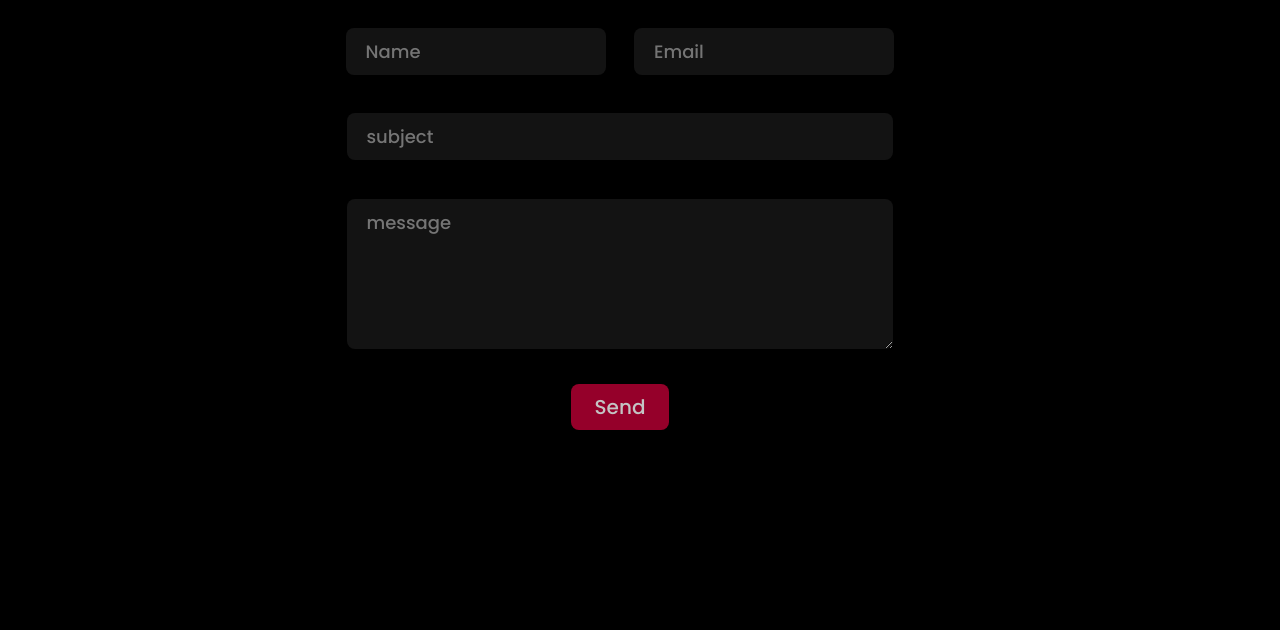
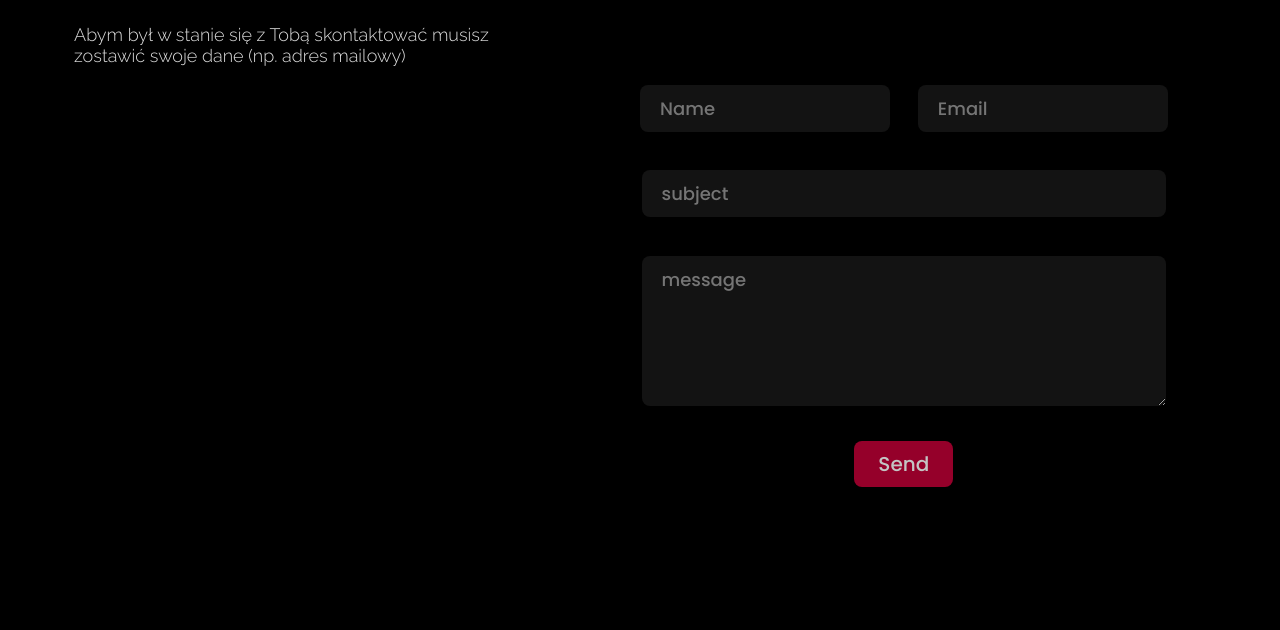
Before and after one commit to dejfit/emailme, a plain HTML site: page index.html in a window 1280 px wide. Shown: the part 170-800 px from the top of the page. Drawn offline with nearby package versions, Linux system fonts and the light colour scheme.

Commit message:
Update index.html

```diff
--- a/index.html
+++ b/index.html
@@ -23,7 +23,7 @@
         <div class="contact-content">
             <!--Contact form-->
              <div class="contact-form">
-
+                <div class="contact-header-caption"> Abym był w stanie się z Tobą skontaktować musisz zostawić swoje dane (np. adres mailowy)</div></div>
                  <form id="myForm" action="https://formspree.io/f/mqkvravn"
                  method="POST">
                     <div class="input-line">
```
